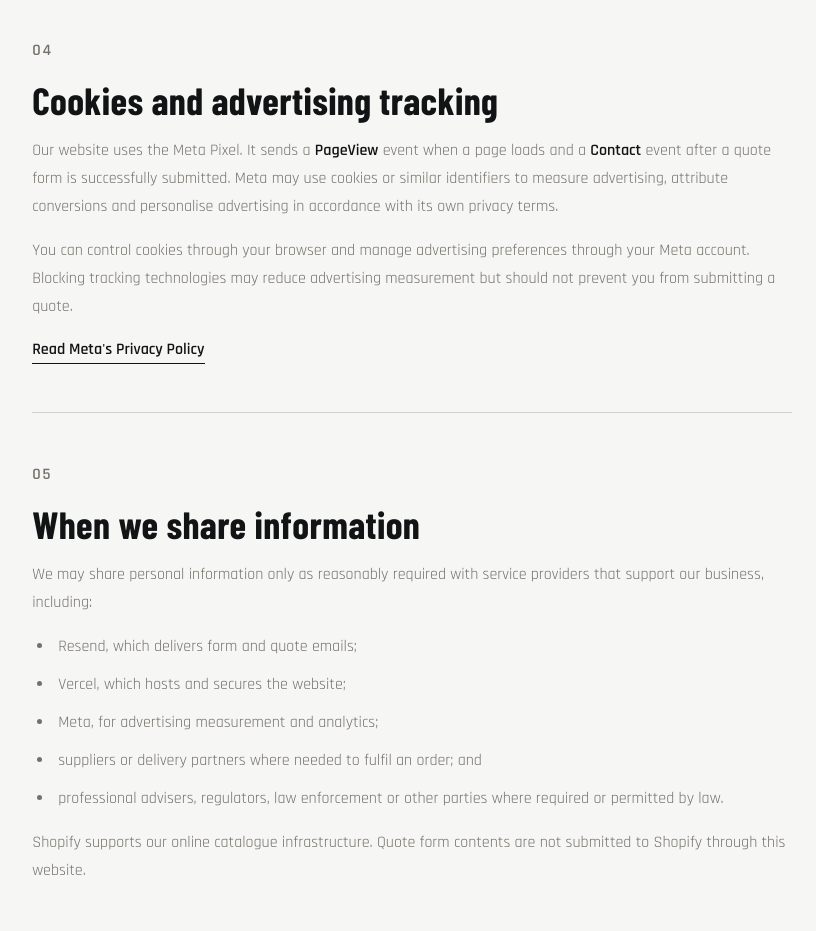
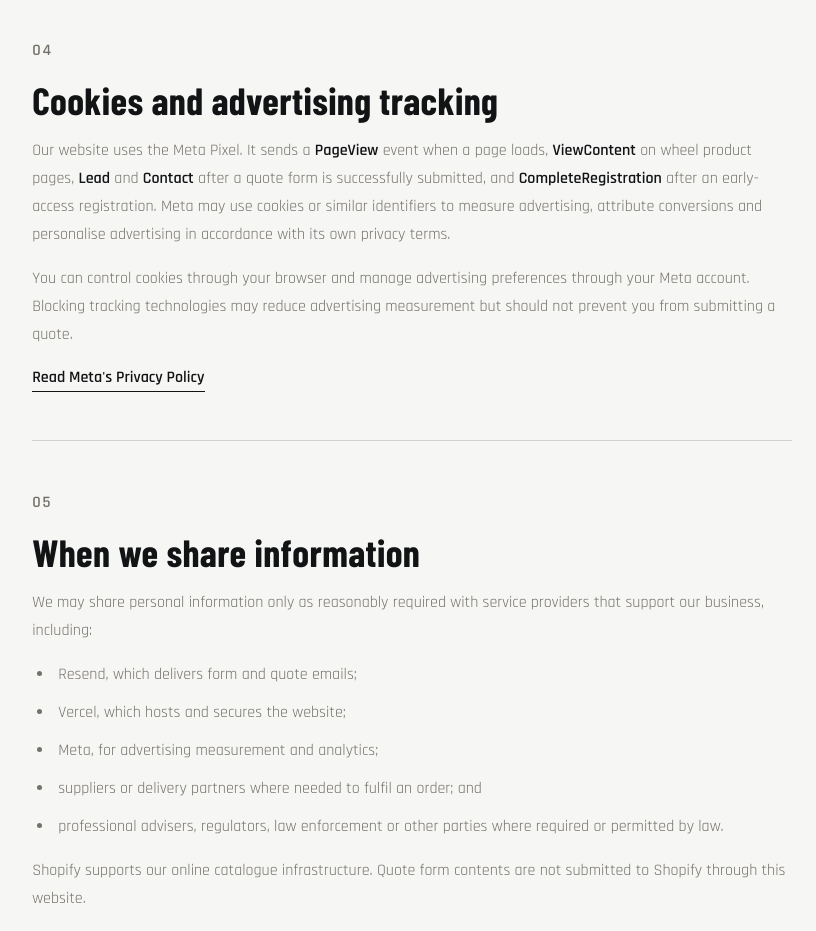
Before and after one commit to nikos192/MNW, a Next.js app in the folder frontend/: page /privacypolicy in a window 1280 px wide. Shown: the part 2240-3171 px from the top of the page, without its empty margins (419-1235 px from the left). Built offline with nearby package versions, Linux system fonts and the light colour scheme; no server answers; a web font is replaced by a local one.

Commit message:
Add Meta conversion events

```diff
--- a/frontend/src/app/privacypolicy/page.tsx
+++ b/frontend/src/app/privacypolicy/page.tsx
@@ -135,8 +135,10 @@ export default function PrivacyPolicyPage() {
             <h2>Cookies and advertising tracking</h2>
             <p>
               Our website uses the Meta Pixel. It sends a <strong>PageView</strong> event
-              when a page loads and a <strong>Contact</strong> event after a quote form is
-              successfully submitted. Meta may use cookies or similar identifiers to
+              when a page loads, <strong>ViewContent</strong> on wheel product pages,{" "}
+              <strong>Lead</strong> and <strong>Contact</strong> after a quote form is
+              successfully submitted, and <strong>CompleteRegistration</strong> after an
+              early-access registration. Meta may use cookies or similar identifiers to
               measure advertising, attribute conversions and personalise advertising in
               accordance with its own privacy terms.
             </p>
--- a/frontend/src/components/build-form.tsx
+++ b/frontend/src/components/build-form.tsx
@@ -235,7 +235,12 @@ export function BuildForm({ initialNotes = "", initialValues = {}, quoteContext
         throw new Error(result?.error || "Unable to send quote request right now.");
       }
 
-      trackMetaEvent("Contact");
+      const leadParameters = {
+        content_category: "Custom forged wheel quote",
+        content_name: quoteContext?.productTitle ?? "Custom design quote",
+      };
+      trackMetaEvent("Lead", leadParameters);
+      trackMetaEvent("Contact", leadParameters);
       form.reset();
       setNotes(initialNotes);
       setCarMake("");
--- a/frontend/src/components/interest-form.tsx
+++ b/frontend/src/components/interest-form.tsx
@@ -1,6 +1,7 @@
 "use client";
 
 import { FormEvent, useState } from "react";
+import { trackMetaEvent } from "@/lib/meta-pixel";
 import styles from "./interest-form.module.css";
 
 type SubmitState = {
@@ -53,6 +54,10 @@ export function InterestForm() {
         return;
       }
 
+      trackMetaEvent("CompleteRegistration", {
+        content_name: "Early access",
+        status: true,
+      });
       form.reset();
       setState({
         status: "success",
--- a/frontend/src/components/product-detail-client.tsx
+++ b/frontend/src/components/product-detail-client.tsx
@@ -2,8 +2,9 @@
 
 import Image from "next/image";
 import Link from "next/link";
-import { useMemo, useState } from "react";
+import { useEffect, useMemo, useRef, useState } from "react";
 import type { CatalogProduct, VehicleFitment } from "@/lib/monza-data";
+import { trackMetaEvent } from "@/lib/meta-pixel";
 import {
   CUSTOM_FINISH_PRICE_AUD_PER_WHEEL,
   customFinishOptions,
@@ -39,6 +40,7 @@ function diameterOptionsForFitment(
 }
 
 export function ProductDetailClient({ product }: ProductDetailClientProps) {
+  const hasTrackedView = useRef(false);
   const [activeImageIndex, setActiveImageIndex] = useState(0);
   const [activeFinish, setActiveFinish] = useState(product.finishes[0]?.name ?? "");
   // Diameter / width are tracked per axle so customers can build staggered sets.
@@ -57,6 +59,17 @@ export function ProductDetailClient({ product }: ProductDetailClientProps) {
   // Centre cap colour — Black/White logos plus a custom text fallback.
   const [capColour, setCapColour] = useState<"Black" | "White" | "Custom">("Black");
   const [capColourCustom, setCapColourCustom] = useState("");
+
+  useEffect(() => {
+    if (hasTrackedView.current) return;
+
+    trackMetaEvent("ViewContent", {
+      content_ids: [product.handle],
+      content_name: product.title,
+      content_type: "product",
+    });
+    hasTrackedView.current = true;
+  }, [product.handle, product.title]);
 
   function validWidthsForDiameter(value: string): string[] {
     const construction = constructionFromSeries(product.series);
--- a/frontend/src/lib/meta-pixel.ts
+++ b/frontend/src/lib/meta-pixel.ts
@@ -6,6 +6,11 @@ declare global {
   }
 }
 
-export function trackMetaEvent(eventName: "Contact" | "Lead" | "CompleteRegistration") {
-  window.fbq?.("track", eventName);
+type MetaStandardEvent = "Contact" | "Lead" | "CompleteRegistration" | "ViewContent";
+
+export function trackMetaEvent(
+  eventName: MetaStandardEvent,
+  parameters?: Record<string, string | number | boolean | string[]>,
+) {
+  window.fbq?.("track", eventName, parameters);
 }
```
